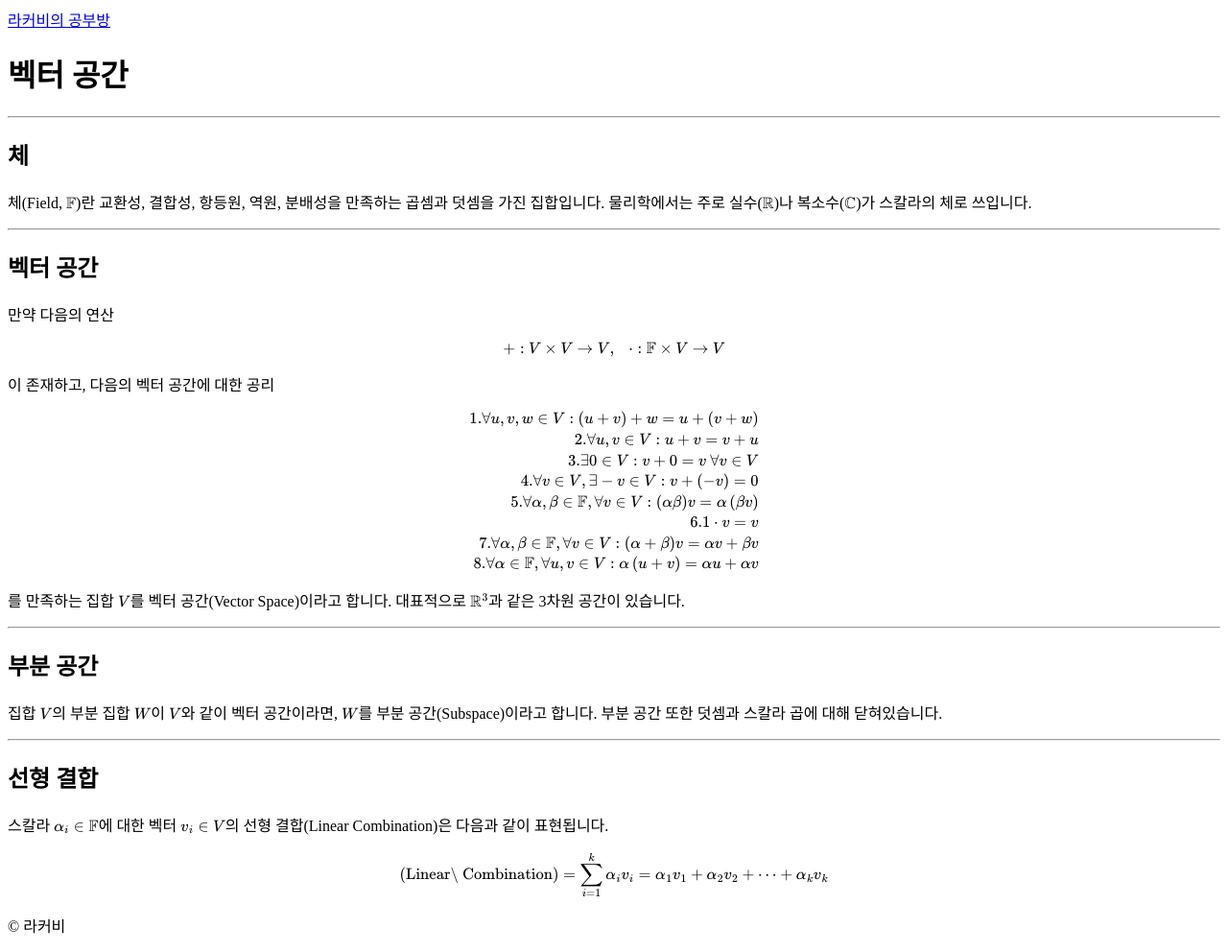
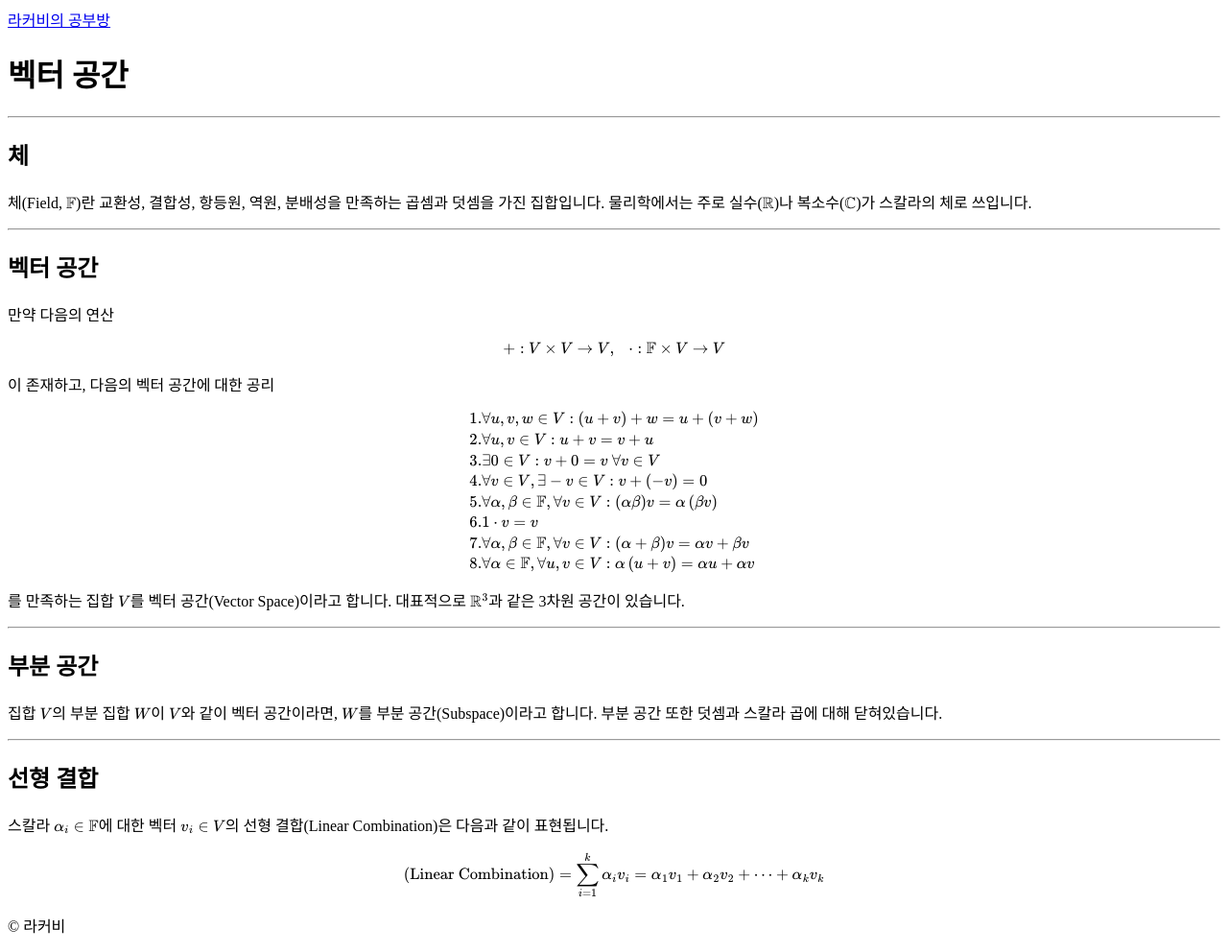
Before and after one commit to Kirbee-Ra/Kirbee-Ra.github.io, a Jekyll site: the page built from MTH/LinearAlgebra/VectorSpace.md, in a window 1280 px wide. Shown: the whole page at 96% size. Built offline with Jekyll 4.4.1, drawn with Linux system fonts in a browser that asks for light colours; our own code applies the rules of GitHub Pages for plain Markdown files.

Commit message:
VectorSpace.md 업데이트

```diff
--- a/MTH/LinearAlgebra/VectorSpace.md
+++ b/MTH/LinearAlgebra/VectorSpace.md
@@ -20,16 +20,16 @@ $$
 
 
 $$
-\begin{flalign*}
-{1. }\forall u,v,w \in V:\left(u+v\right)+w=u+\left(v+w\right)\\
-{2. }\forall u,v\in V:u+v=v+u\\
-{3. }\exists0\in V:v+0=v\ \forall v\in V\\
-{4. }\forall v\in V,\exists-v\in V:v+\left(-v\right)=0\\
-{5. }\forall\alpha,\beta\in\mathbb{F},\forall v\in V:\left(\alpha\beta\right)v=\alpha\left(\beta v\right)\\
-{6. }1\cdot v=v\\
-{7. }\forall\alpha,\beta\in \mathbb{F},\forall v\in V:\left(\alpha+\beta\right)v=\alpha v+\beta v\\
-{8. }\forall\alpha\in\mathbb{F},\forall u,v\in V:\alpha\left(u+v\right)=\alpha u+\alpha v
-\end{flalign*}
+\begin{align*}
+&{1. }\forall u,v,w \in V:\left(u+v\right)+w=u+\left(v+w\right)\\
+&{2. }\forall u,v\in V:u+v=v+u\\
+&{3. }\exists0\in V:v+0=v\ \forall v\in V\\
+&{4. }\forall v\in V,\exists-v\in V:v+\left(-v\right)=0\\
+&{5. }\forall\alpha,\beta\in\mathbb{F},\forall v\in V:\left(\alpha\beta\right)v=\alpha\left(\beta v\right)\\
+&{6. }1\cdot v=v\\
+&{7. }\forall\alpha,\beta\in \mathbb{F},\forall v\in V:\left(\alpha+\beta\right)v=\alpha v+\beta v\\
+&{8. }\forall\alpha\in\mathbb{F},\forall u,v\in V:\alpha\left(u+v\right)=\alpha u+\alpha v
+\end{align*}
 $$
 
 를 만족하는 집합 $$V$$를 벡터 공간(Vector Space)이라고 합니다. 대표적으로 $$\mathbb{R}^3$$과 같은 3차원 공간이 있습니다.
@@ -46,6 +46,6 @@ $$
 
 $$
 \begin{align*}
-\left(\text{Linear\ Combination}\right)=\sum_{i=1}^k\alpha_iv_i=\alpha_1v_1+\alpha_2v_2+\cdots+\alpha_kv_k
+\left(\text{Linear Combination}\right)=\sum_{i=1}^k\alpha_iv_i=\alpha_1v_1+\alpha_2v_2+\cdots+\alpha_kv_k
 \end{align*}
 $$
```
